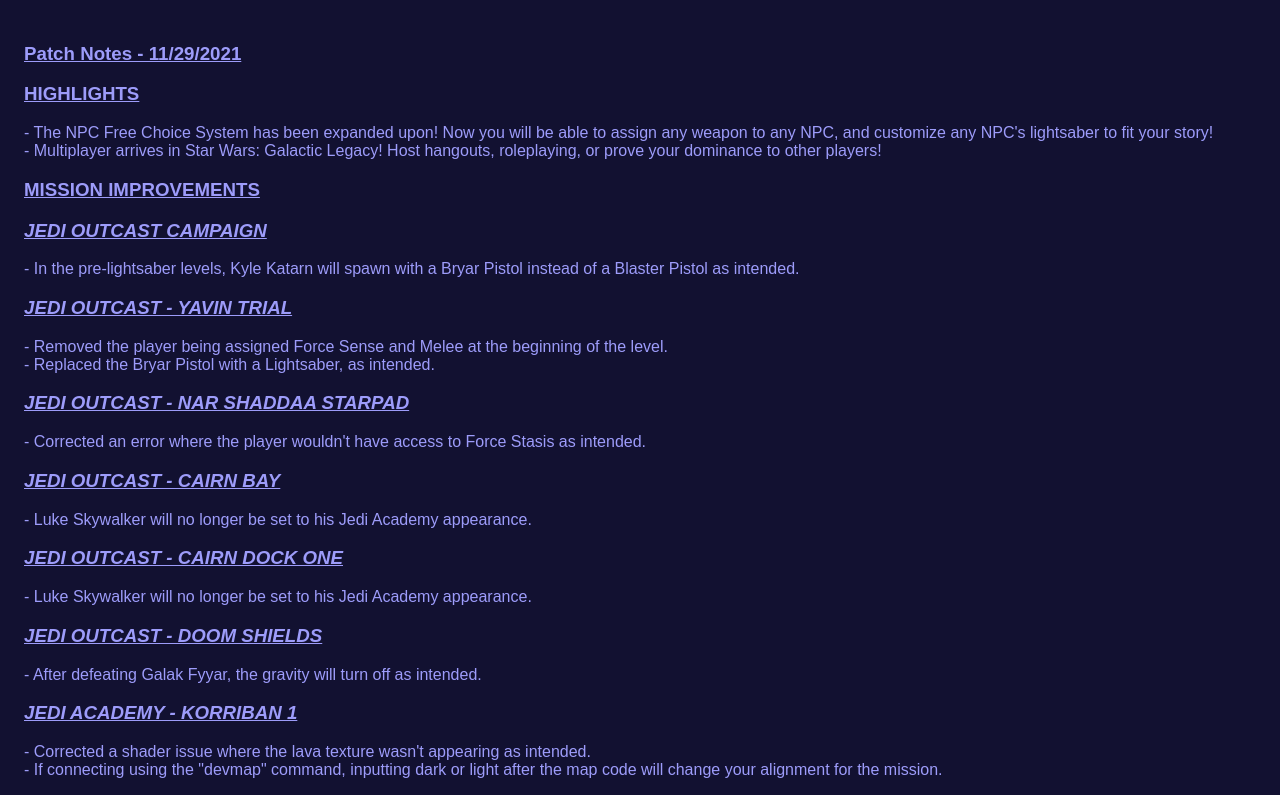
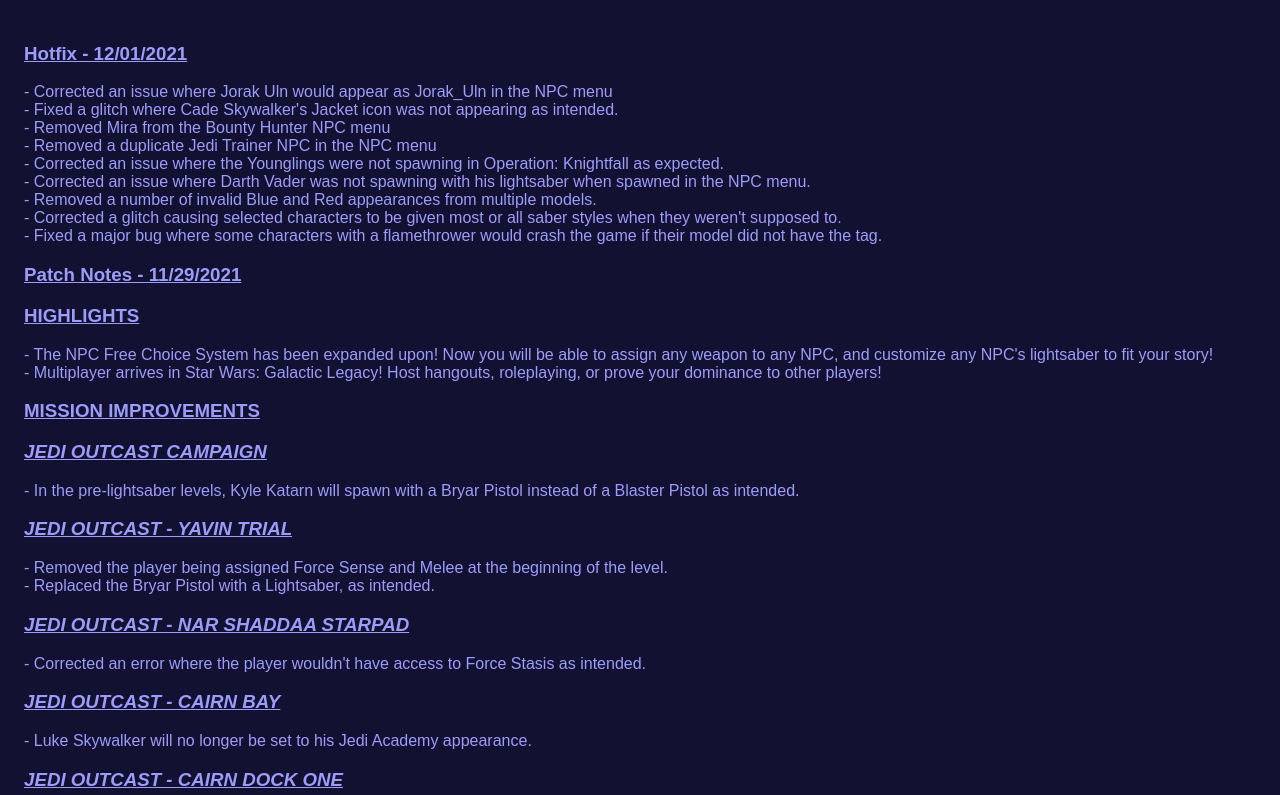
Before and after one commit to linken233/linken233.github.io, a plain HTML site: page index.html in a window 1280 px wide. Shown: the top 795 px of the page. Drawn offline with Linux system fonts and the light colour scheme.

Commit message:
Hotfix 12-1-21

```diff
--- a/index.html
+++ b/index.html
@@ -62,6 +62,17 @@ max-width: 800px;
 <ul>
 
 <li class="PatchNotes">
+
+<h3><u>Hotfix - 12/01/2021</u></h3>
+<p>- Corrected an issue where Jorak Uln would appear as Jorak_Uln in the NPC menu
+<br>- Fixed a glitch where Cade Skywalker's Jacket icon was not appearing as intended.
+<br>- Removed Mira from the Bounty Hunter NPC menu
+<br>- Removed a duplicate Jedi Trainer NPC in the NPC menu
+<br>- Corrected an issue where the Younglings were not spawning in Operation: Knightfall as expected.
+<br>- Corrected an issue where Darth Vader was not spawning with his lightsaber when spawned in the NPC menu.
+<br>- Removed a number of invalid Blue and Red appearances from multiple models.
+<br>- Corrected a glitch causing selected characters to be given most or all saber styles when they weren't supposed to.
+<br>- Fixed a major bug where some characters with a flamethrower would crash the game if their model did not have the tag.</p>
 
 <h3><u>Patch Notes - 11/29/2021</u></h3>
 
```
Also changed, not shown: index.txt.
